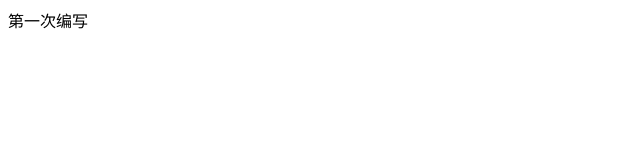
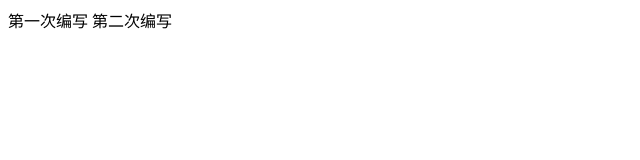
Before and after one commit to qiyunkong/Webpack, a plain HTML site: page index.html in a window 1280 px wide. Shown: the whole page, without its empty margins (0-640 px from the left). Drawn offline with Linux system fonts and the light colour scheme.

Commit message:
第二次编写

```diff
--- a/index.html
+++ b/index.html
@@ -6,5 +6,6 @@
 </head>
 <body>
     第一次编写
+    第二次编写
 </body>
 </html>
```
